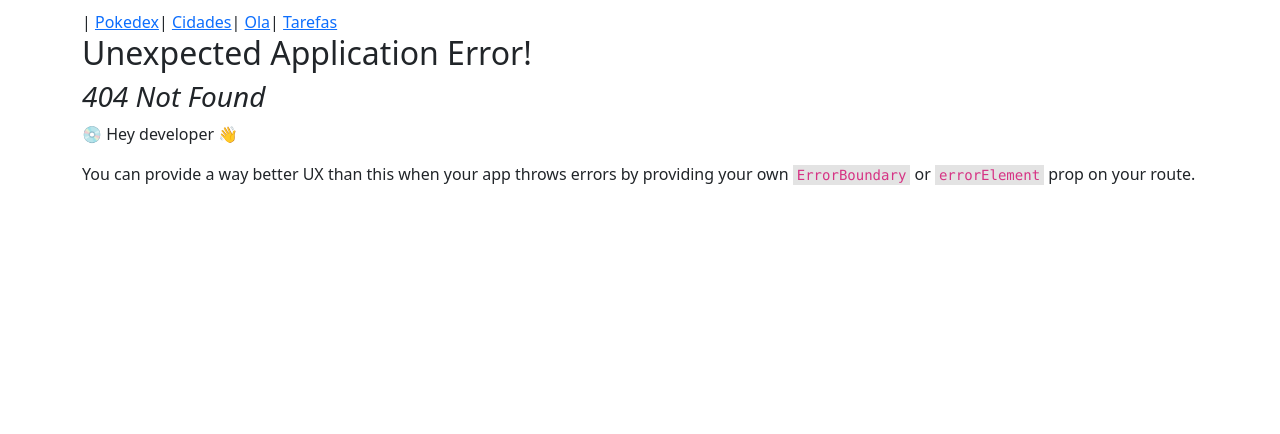
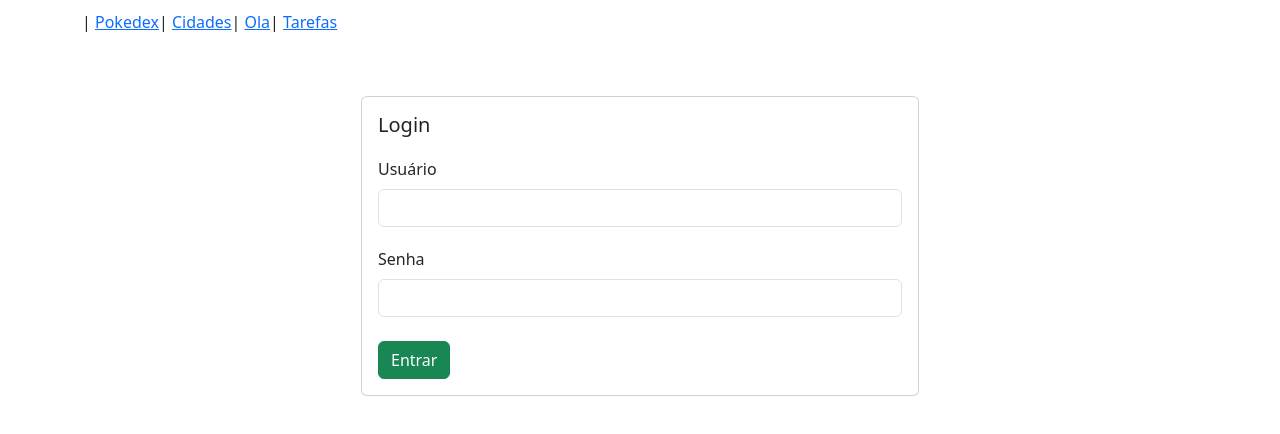
Before and after one commit to ecaramba/aula-js, a React (Create React App) app in the folder aula/: page /login in a window 1280 px wide. Before the commit this address had no page. Shown: the top 434 px of the page. Built offline with nearby package versions, Linux system fonts and the light colour scheme.

Commit message:
layout login

```diff
--- /dev/null
+++ b/aula/src/Login.js
@@ -0,0 +1,44 @@
+
+const css = {
+    card: {
+        height: 400
+    },
+    input: {
+        marginTop: 20
+    }
+}
+
+export default function Login()
+{
+    return (
+        <div style={css.card}
+            className="d-flex justify-content-center align-items-center">
+            <div className="col-6 mt-4">
+
+                <div className="card">
+                    <div className="card-body">
+                        <h5 className="card-title">Login</h5>
+
+                        <form>
+
+                            <div style={css.input}>
+                                <label className="form-label">Usuário</label>
+                                <input className="form-control" type="text" />
+                            </div>
+
+                            <div style={css.input}>
+                                <label className="form-label">Senha</label>
+                                <input className="form-control" type="password" />
+                            </div>
+
+                            <button className="btn btn-success mt-4" type="submit">Entrar</button>
+
+                        </form>
+
+                    </div>
+                </div>
+
+            </div>
+        </div>
+    )
+}
--- a/aula/src/index.js
+++ b/aula/src/index.js
@@ -14,6 +14,7 @@ import Pokedex from './Pokedex';
 import Ola from './Ola';
 import Cidades from './Cidades'
 import Tarefas from './Tarefas';
+import Login from './Login';
 
 const rotas = createBrowserRouter([
     {
@@ -35,6 +36,10 @@ const rotas = createBrowserRouter([
     {
         path: "/tarefas",
         element: <Tarefas />
+    },
+    {
+        path: "/login",
+        element: <Login />
     }
 ]);
 
```
Also changed, not shown: aula/src/Tarefas.jsx (renamed from aula/src/Tarefas.js).
